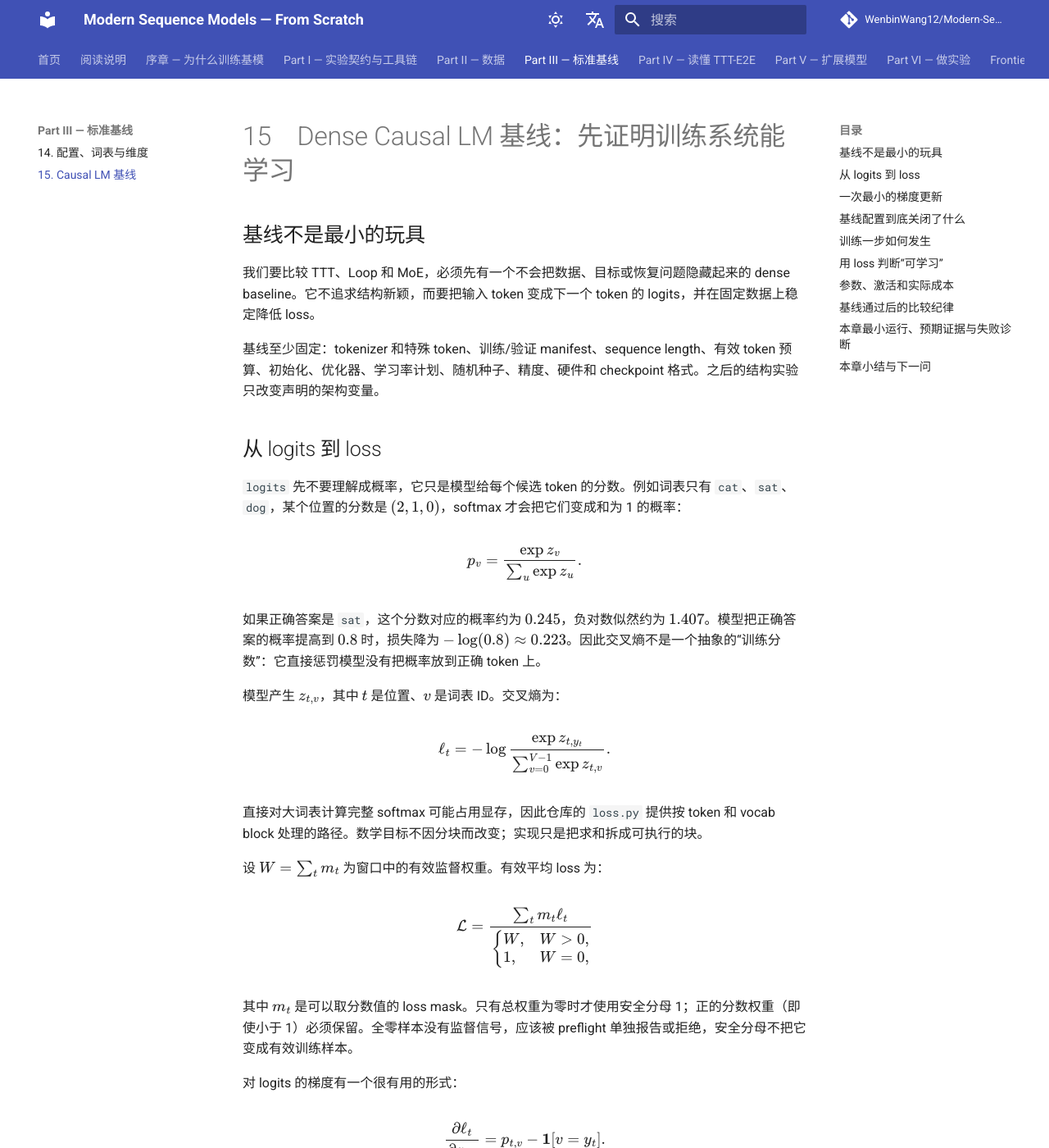
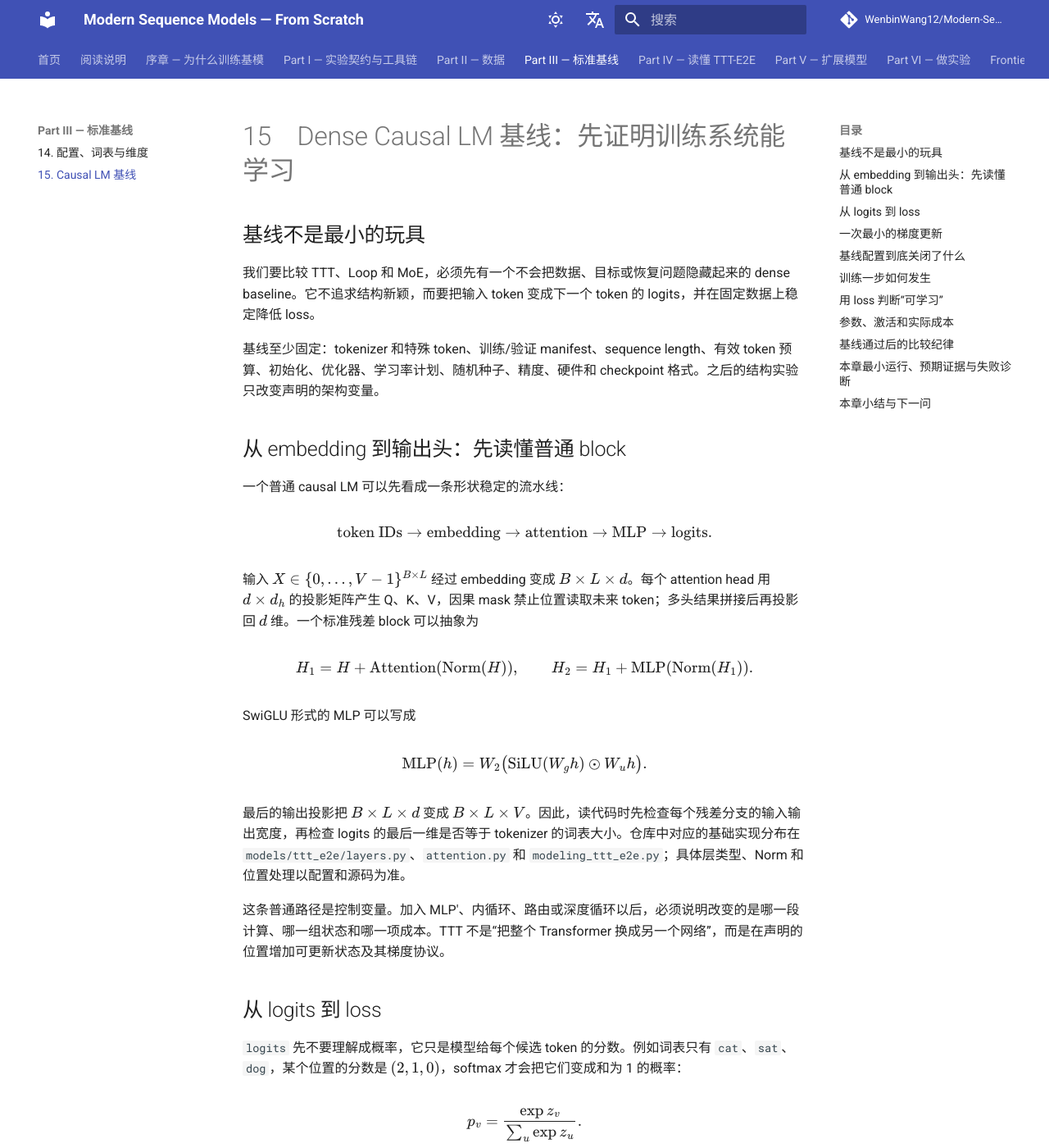
Before and after one commit to WenbinWang12/Modern-Sequence-Models-from-Scratch, an MkDocs documentation site: the page built from docs/book/20_baseline_model.md, in a window 1280 px wide and 1400 px high. Shown: the whole window at 82% size. Built offline with MkDocs 1.6.1 and Material for MkDocs 9.7.7, drawn with Linux system fonts in a browser that asks for light colours; comment, search, counter and statistics services are not loaded.

Commit message:
Expand dense baseline with Transformer shape walkthrough

```diff
--- a/docs/book/20_baseline_model.md
+++ b/docs/book/20_baseline_model.md
@@ -5,6 +5,37 @@
 我们要比较 TTT、Loop 和 MoE，必须先有一个不会把数据、目标或恢复问题隐藏起来的 dense baseline。它不追求结构新颖，而要把输入 token 变成下一个 token 的 logits，并在固定数据上稳定降低 loss。
 
 基线至少固定：tokenizer 和特殊 token、训练/验证 manifest、sequence length、有效 token 预算、初始化、优化器、学习率计划、随机种子、精度、硬件和 checkpoint 格式。之后的结构实验只改变声明的架构变量。
+
+## 从 embedding 到输出头：先读懂普通 block
+
+一个普通 causal LM 可以先看成一条形状稳定的流水线：
+
+$$
+\text{token IDs}
+\rightarrow\text{embedding}
+\rightarrow\text{attention}
+\rightarrow\text{MLP}
+\rightarrow\text{logits}.
+$$
+
+输入 \(X\in\{0,\ldots,V-1\}^{B\times L}\) 经过 embedding 变成 \(B\times L\times d\)。每个 attention head 用 \(d\times d_h\) 的投影矩阵产生 Q、K、V，因果 mask 禁止位置读取未来 token；多头结果拼接后再投影回 \(d\) 维。一个标准残差 block 可以抽象为
+
+$$
+H_1=H+\operatorname{Attention}(\operatorname{Norm}(H)),
+\qquad
+H_2=H_1+\operatorname{MLP}(\operatorname{Norm}(H_1)).
+$$
+
+SwiGLU 形式的 MLP 可以写成
+
+$$
+\operatorname{MLP}(h)
+=W_2\bigl(\operatorname{SiLU}(W_g h)\odot W_u h\bigr).
+$$
+
+最后的输出投影把 \(B\times L\times d\) 变成 \(B\times L\times V\)。因此，读代码时先检查每个残差分支的输入输出宽度，再检查 logits 的最后一维是否等于 tokenizer 的词表大小。仓库中对应的基础实现分布在 <code>models/ttt_e2e/layers.py</code>、<code>attention.py</code> 和 <code>modeling_ttt_e2e.py</code>；具体层类型、Norm 和位置处理以配置和源码为准。
+
+这条普通路径是控制变量。加入 MLP′、内循环、路由或深度循环以后，必须说明改变的是哪一段计算、哪一组状态和哪一项成本。TTT 不是“把整个 Transformer 换成另一个网络”，而是在声明的位置增加可更新状态及其梯度协议。
 
 ## 从 logits 到 loss
 
```
Also changed, not shown: docs/book/en/20_baseline_model.md (+31 -0 lines), editorial/reviews/content-gap-audit-round5.md (+3 -3 lines).
